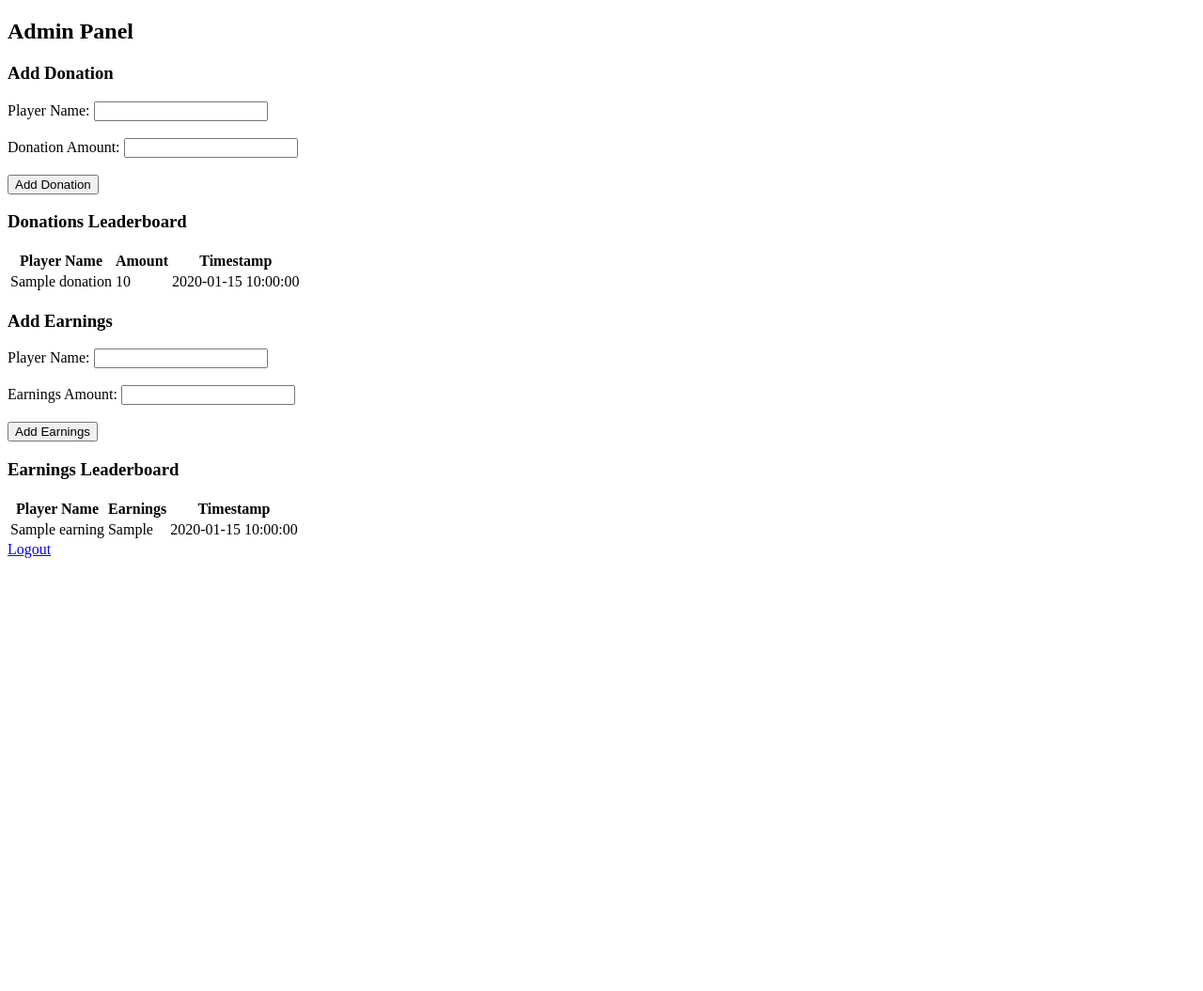
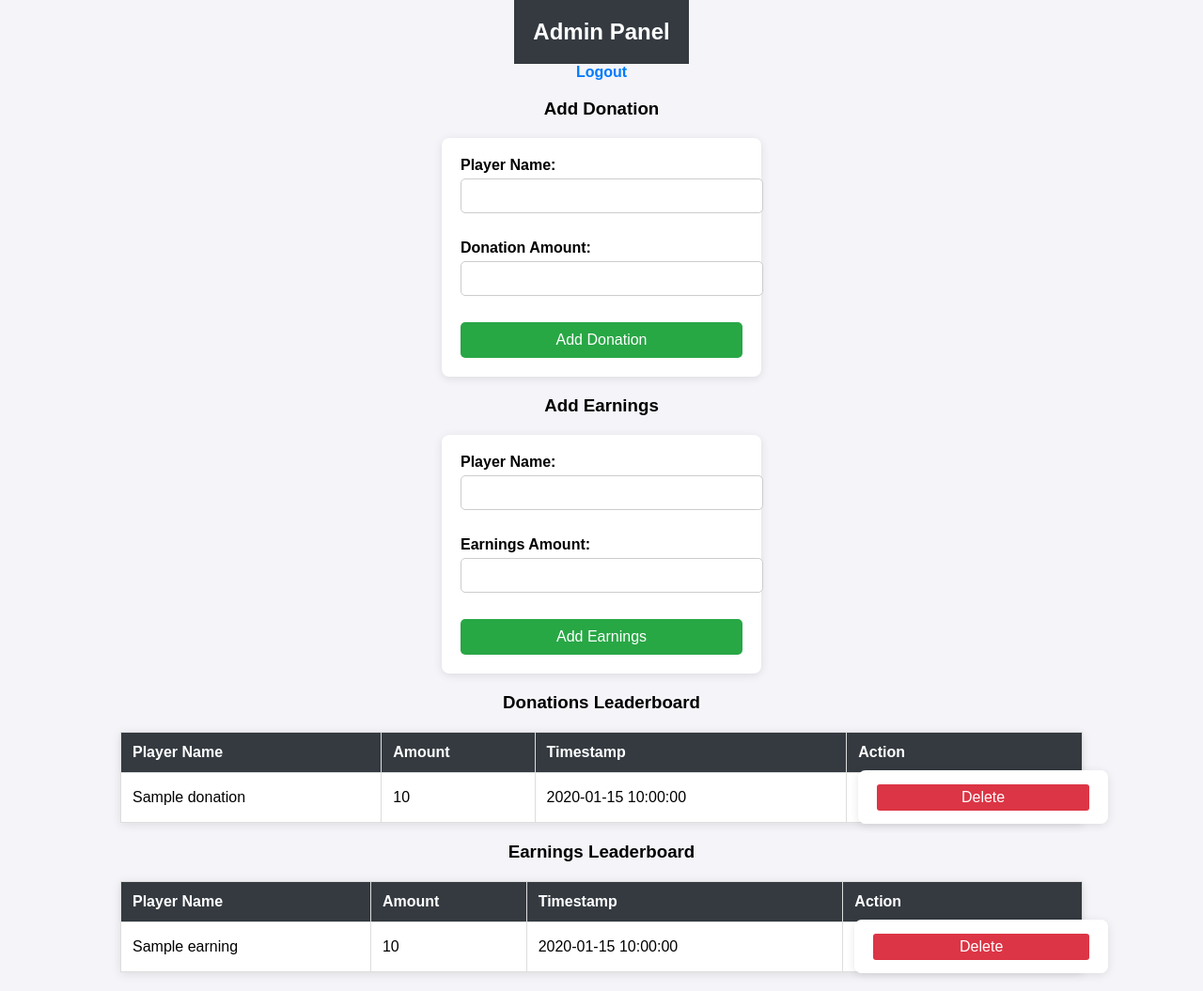
Before and after one commit to IkkeElias1/crafterscom, a PHP site: page /admin/index.php in a window 1280 px wide. Shown: the whole page at 94% size. Before the commit the page ends 594 px from the top, so only its background shows below. Run offline with PHP 8.4, Linux system fonts and the light colour scheme; the visitor is signed in with stand-in values (Sample User, id 1); tables that the repository leaves empty or names only in its code hold one stand-in row (values such as "Sample post"); data that the repository does not hold is empty.

Commit message:
Update index.php

```diff
--- a/admin/index.php
+++ b/admin/index.php
@@ -7,11 +7,10 @@ if (!isset($_SESSION['loggedin']) || $_SESSION['loggedin'] !== true) {
 }
 
 // Database connection
-// Database connection
-$servername = "REDACTED";
-$username = "REDACTED";
-$password = "REDACTED";
-$dbname = "REDACTED";
+$host = 'REDACTED'; // Database host
+$db = 'REDACTED'; // Database name
+$user = 'REDACTED'; // Database username
+$pass = 'REDACTED'; // Database password
 
 $dsn = "mysql:host=$host;dbname=$db;charset=utf8mb4";
 $options = [
@@ -39,12 +38,32 @@ if ($_SERVER['REQUEST_METHOD'] == 'POST' && isset($_POST['donation_submit'])) {
 // Handle the form submissions for earnings
 if ($_SERVER['REQUEST_METHOD'] == 'POST' && isset($_POST['earnings_submit'])) {
     $player_name = $_POST['player_name'];
-    $earnings = $_POST['earnings'];
+    $amount = $_POST['amount']; // Use 'amount' column
 
-    $stmt = $pdo->prepare("INSERT INTO earnings (player_name, earnings) VALUES (?, ?)");
-    $stmt->execute([$player_name, $earnings]);
+    $stmt = $pdo->prepare("INSERT INTO earnings (player_name, amount) VALUES (?, ?)"); // Use 'amount' column
+    $stmt->execute([$player_name, $amount]);
 
     echo "Earnings successfully added!";
+}
+
+// Handle deletion for donations
+if ($_SERVER['REQUEST_METHOD'] == 'POST' && isset($_POST['delete_donation'])) {
+    $id = $_POST['id'];
+
+    $stmt = $pdo->prepare("DELETE FROM donations WHERE id = ?");
+    $stmt->execute([$id]);
+
+    echo "Donation successfully deleted!";
+}
+
+// Handle deletion for earnings
+if ($_SERVER['REQUEST_METHOD'] == 'POST' && isset($_POST['delete_earnings'])) {
+    $id = $_POST['id'];
+
+    $stmt = $pdo->prepare("DELETE FROM earnings WHERE id = ?");
+    $stmt->execute([$id]);
+
+    echo "Earnings successfully deleted!";
 }
 ?>
 
@@ -52,11 +71,17 @@ if ($_SERVER['REQUEST_METHOD'] == 'POST' && isset($_POST['earnings_submit'])) {
 <html>
 <head>
     <title>Admin Panel</title>
+    <link rel="stylesheet" href="adminstyle.css">
 </head>
 <body>
-    <h2>Admin Panel</h2>
+    <div class="boasned" style="display: inline-block;">
+        <h2 style="text-align: left;">Admin Panel</h2>
+        <a href="logout.php" class="logout">Logout</a>
+    </div>
 
+    <div class="postpanelsss">
     <!-- Form for Adding Donations -->
+    <div class="postpanel">
     <h3>Add Donation</h3>
     <form method="POST">
         <label>Player Name:</label>
@@ -65,6 +90,19 @@ if ($_SERVER['REQUEST_METHOD'] == 'POST' && isset($_POST['earnings_submit'])) {
         <input type="number" step="0.01" name="amount" required><br><br>
         <button type="submit" name="donation_submit">Add Donation</button>
     </form>
+    </div>
+        <!-- Form for Adding Earnings -->
+         <div class="postpanel">
+        <h3>Add Earnings</h3>
+    <form method="POST">
+        <label>Player Name:</label>
+        <input type="text" name="player_name" required><br><br>
+        <label>Earnings Amount:</label>
+        <input type="number" step="0.01" name="amount" required><br><br> <!-- Changed input name to 'amount' -->
+        <button type="submit" name="earnings_submit">Add Earnings</button>
+    </form>
+    </div>
+    </div>
 
     <!-- Display Donations Leaderboard -->
     <h3>Donations Leaderboard</h3>
@@ -73,40 +111,51 @@ if ($_SERVER['REQUEST_METHOD'] == 'POST' && isset($_POST['earnings_submit'])) {
             <th>Player Name</th>
             <th>Amount</th>
             <th>Timestamp</th>
+            <th>Action</th>
         </tr>
         <?php
         $stmt = $pdo->query("SELECT * FROM donations ORDER BY amount DESC");
         while ($row = $stmt->fetch()) {
-            echo "<tr><td>{$row['player_name']}</td><td>{$row['amount']}</td><td>{$row['timestamp']}</td></tr>";
+            echo "<tr>
+                    <td>{$row['player_name']}</td>
+                    <td>{$row['amount']}</td>
+                    <td>{$row['timestamp']}</td>
+                    <td>
+                        <form method='POST' style='display:inline;'>
+                            <input type='hidden' name='id' value='{$row['id']}'>
+                            <button type='submit' name='delete_donation'>Delete</button>
+                        </form>
+                    </td>
+                  </tr>";
         }
         ?>
     </table>
-
-    <!-- Form for Adding Earnings -->
-    <h3>Add Earnings</h3>
-    <form method="POST">
-        <label>Player Name:</label>
-        <input type="text" name="player_name" required><br><br>
-        <label>Earnings Amount:</label>
-        <input type="number" step="0.01" name="earnings" required><br><br>
-        <button type="submit" name="earnings_submit">Add Earnings</button>
-    </form>
 
     <!-- Display Earnings Leaderboard -->
     <h3>Earnings Leaderboard</h3>
     <table>
         <tr>
             <th>Player Name</th>
-        <th>Earnings</th>
+            <th>Amount</th> <!-- Changed column name to 'amount' -->
             <th>Timestamp</th>
+            <th>Action</th>
         </tr>
         <?php
-    $stmt = $pdo->query("SELECT * FROM earnings ORDER BY amount DESC");
+        $stmt = $pdo->query("SELECT * FROM earnings ORDER BY amount DESC"); // Use 'amount' column
         while ($row = $stmt->fetch()) {
-        echo "<tr><td>{$row['player_name']}</td><td>{$row['earnings']}</td><td>{$row['timestamp']}</td></tr>";
+            echo "<tr>
+                    <td>{$row['player_name']}</td>
+                    <td>{$row['amount']}</td> <!-- Use 'amount' column -->
+                    <td>{$row['timestamp']}</td>
+                    <td>
+                        <form method='POST' style='display:inline;'>
+                            <input type='hidden' name='id' value='{$row['id']}'>
+                            <button type='submit' name='delete_earnings'>Delete</button>
+                        </form>
+                    </td>
+                  </tr>";
         }
         ?>
     </table>
-    <a href="logout.php">Logout</a>
 </body>
 </html>
```
Lines whose indentation alone changed are shown as unchanged.
